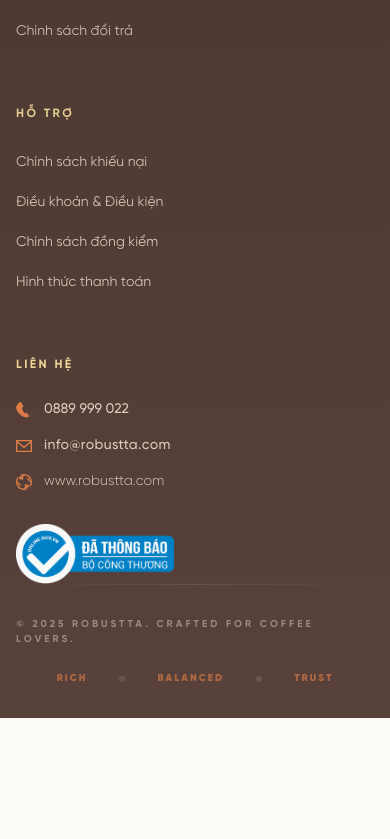
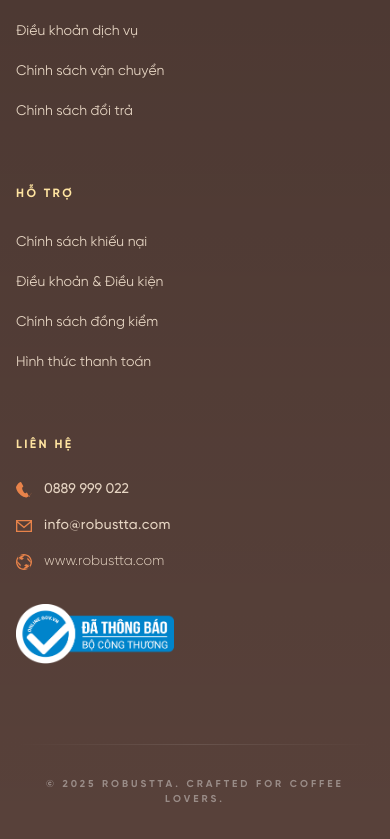
Before and after one commit to vuminhtin/robustta-web, a Next.js app: page / in a window 390 px wide. Shown: the part 7192-8031 px from the top of the page. Before the commit the page ends 7910 px from the top, so only its background shows below. Built offline with nearby package versions, Linux system fonts and the light colour scheme; no server answers; the database is empty.

Commit message:
Restore footer top margin and remove RICH/BALANCED/TRUST slogan

```diff
--- a/src/components/Footer.tsx
+++ b/src/components/Footer.tsx
@@ -31,7 +31,7 @@
       <div className="absolute inset-0 bg-linear-to-b from-black/20 to-transparent pointer-events-none" />
 
       {/* Main Footer Content */}
-      <div className="mx-auto max-w-7xl px-4 sm:px-6 lg:px-8">
+      <div className="relative mx-auto max-w-7xl px-4 sm:px-6 lg:px-8 py-20">
         <div className="grid grid-cols-1 sm:grid-cols-2 lg:grid-cols-4 gap-16">
 
           {/* Brand Identity */}
@@ -165,17 +165,10 @@
 
       {/* Bottom Bar */}
       <div className="mx-auto max-w-7xl px-4 sm:px-6 lg:px-8 py-8">
-        <div className="flex flex-col sm:flex-row items-center justify-between gap-6">
+        <div className="flex flex-col sm:flex-row items-center justify-center text-center">
           <p className="text-[10px] uppercase font-bold tracking-[0.3em] text-white/40">
             © 2025 RobustTA. Crafted for Coffee Lovers.
           </p>
-          <div className="flex items-center gap-8 text-[10px] tracking-[0.2em] text-brand-orange/60 font-black">
-            <span>RICH</span>
-            <span className="w-1.5 h-1.5 rounded-full bg-white/10" />
-            <span>BALANCED</span>
-            <span className="w-1.5 h-1.5 rounded-full bg-white/10" />
-            <span>TRUST</span>
-          </div>
         </div>
       </div>
     </footer>
```
